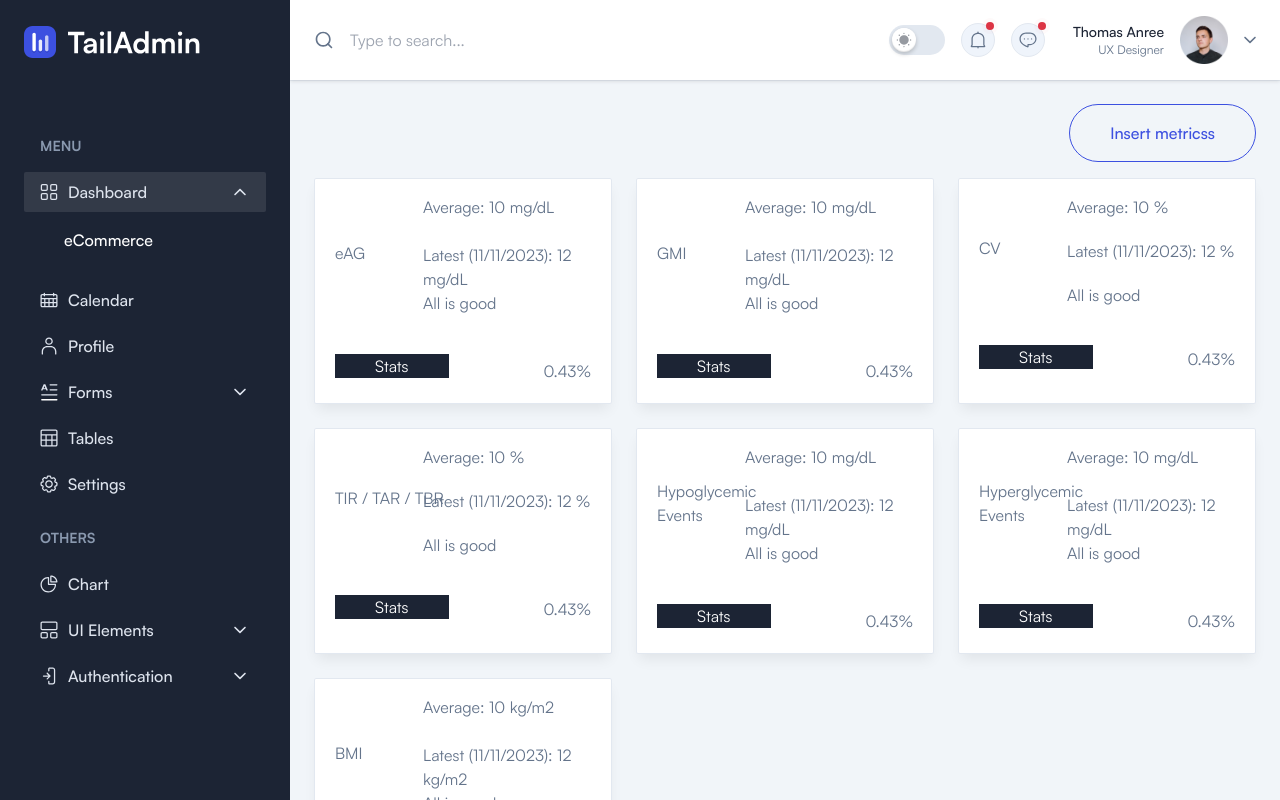
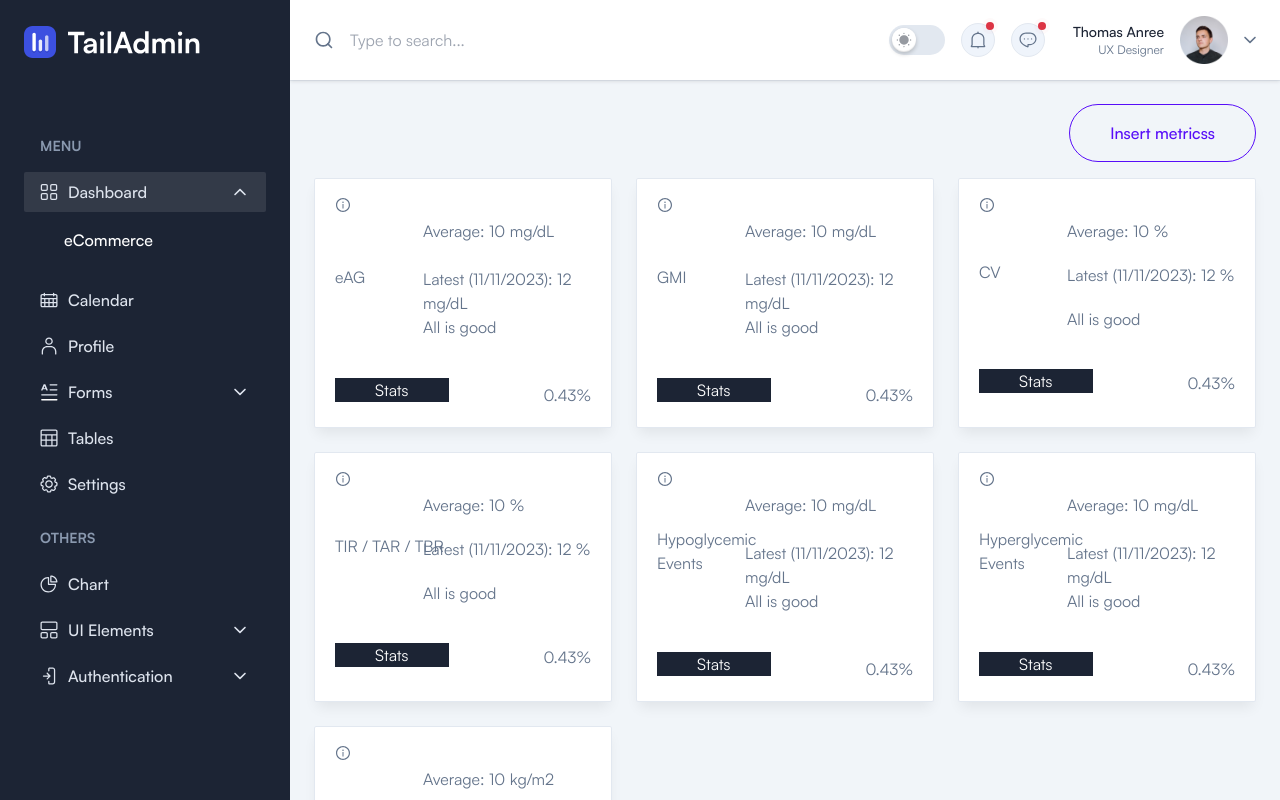
Before and after one commit to anhtumai/diabeater-patient-frontend, a React (Vite) app: page / in a window 1280 px wide. Built offline with nearby package versions, Linux system fonts and the light colour scheme.

Commit message:
add tooltip explaining metrics

```diff
--- a/package.json
+++ b/package.json
@@ -33,6 +33,7 @@
     "@types/react-dom": "^18.2.7",
     "@vitejs/plugin-react": "^4.0.3",
     "autoprefixer": "^10.4.14",
+    "daisyui": "^3.9.4",
     "file-loader": "^6.2.0",
     "postcss": "^8.4.27",
     "prettier": "^3.0.0",
--- a/src/components/CardOne.tsx
+++ b/src/components/CardOne.tsx
@@ -1,6 +1,37 @@
 import { Link } from 'react-router-dom';
 
-const MetricCard = (props: {
+import { Popover, Transition } from '@headlessui/react';
+import { Fragment } from 'react';
+
+import * as React from 'react';
+
+function IconInfoCircle(props: React.SVGProps<SVGSVGElement>) {
+  return (
+    <svg
+      viewBox="0 0 1024 1024"
+      fill="currentColor"
+      height="1em"
+      width="1em"
+      {...props}
+    >
+      <path d="M512 64C264.6 64 64 264.6 64 512s200.6 448 448 448 448-200.6 448-448S759.4 64 512 64zm0 820c-205.4 0-372-166.6-372-372s166.6-372 372-372 372 166.6 372 372-166.6 372-372 372z" />
+      <path d="M464 336a48 48 0 1096 0 48 48 0 10-96 0zm72 112h-48c-4.4 0-8 3.6-8 8v272c0 4.4 3.6 8 8 8h48c4.4 0 8-3.6 8-8V456c0-4.4-3.6-8-8-8z" />
+    </svg>
+  );
+}
+
+function InfoPopover() {
+  return (
+    <div
+      className="tooltip tooltip-right"
+      data-tip="ECM is a good metric to measure this data. It sucks. DCM this assignment."
+    >
+      <IconInfoCircle />
+    </div>
+  );
+}
+
+const MetricCard: React.FC = (props: {
   metricName: string;
   unit: string;
   average: number;
@@ -22,6 +53,7 @@ const MetricCard = (props: {
   } = props;
   return (
     <div className="rounded-sm border border-stroke bg-white py-4 px-5 shadow-default dark:border-strokedark dark:bg-boxdark">
+      <InfoPopover />
       <div className="grid grid-cols-3 grid-flow-row gap-2">
         <div className="col-span-1 grid grid-rows-5">
           <div className="row-span-3 my-auto">{metricName}</div>
--- a/tailwind.config.cjs
+++ b/tailwind.config.cjs
@@ -250,5 +250,5 @@ module.exports = {
       },
     },
   },
-  plugins: [],
+  plugins: [require("daisyui")],
 }
```
Also changed, not shown: 1 other file (tests, documents, lock files or other folders).
